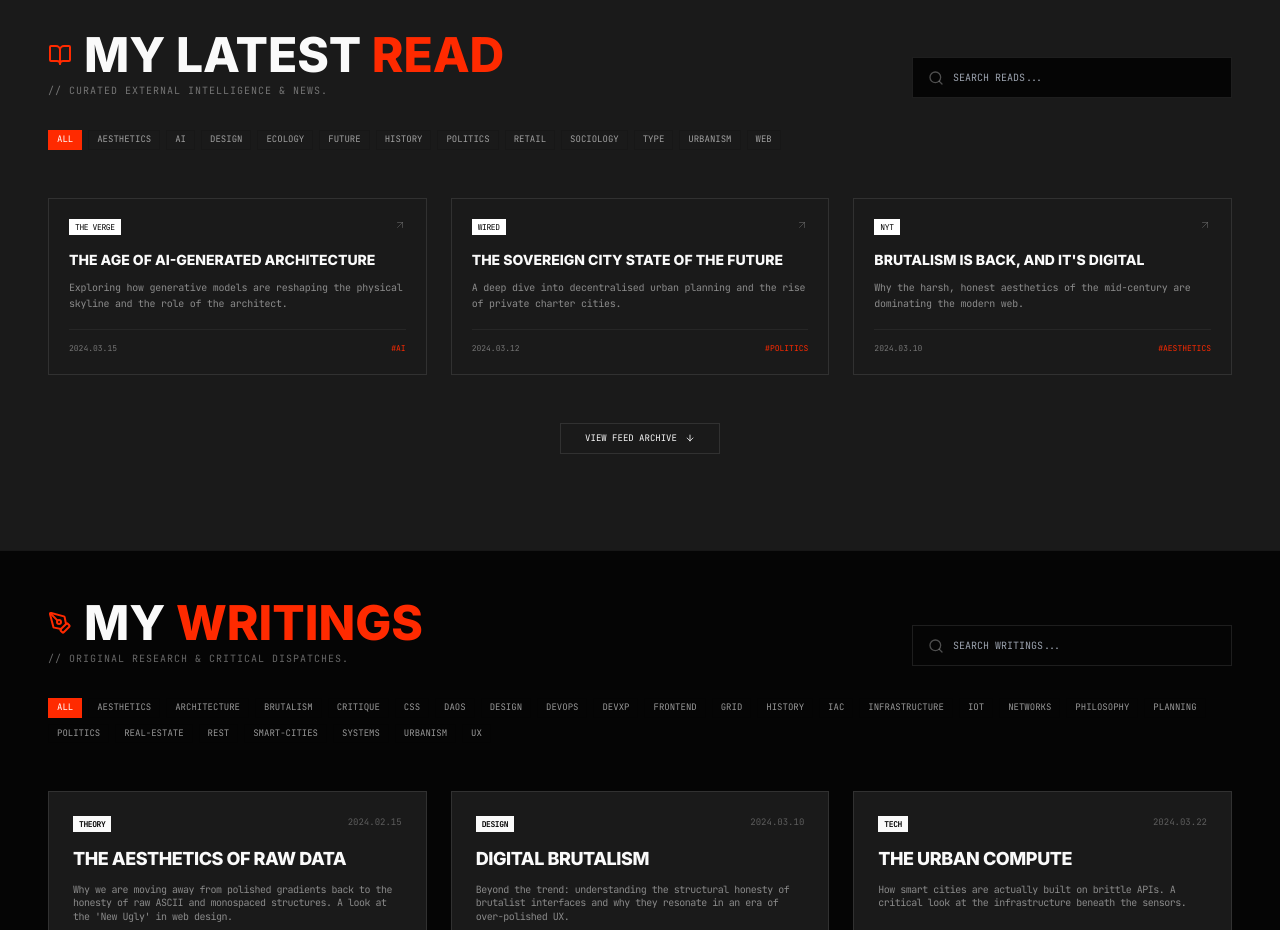
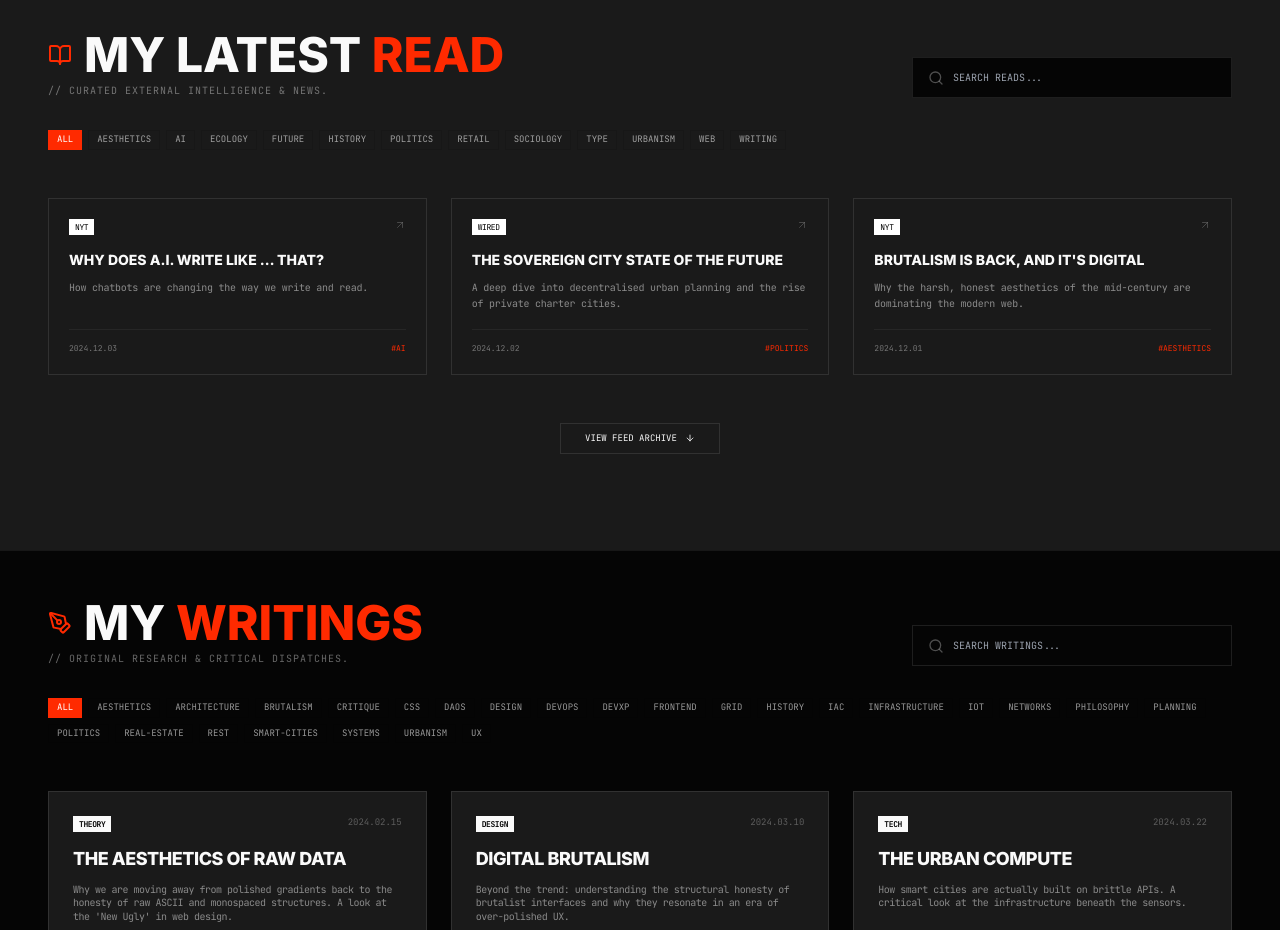
Before and after one commit to apilkc/everythingisurban, a React (Vite) app: page / in a window 1280 px wide. Shown: the part 1080-2010 px from the top of the page. Built offline with nearby package versions, Linux system fonts and the light colour scheme.

Commit message:
Update index.ts

```diff
--- a/data/reads/index.ts
+++ b/data/reads/index.ts
@@ -4,18 +4,18 @@ import { UpdateCardProps } from '../../types';
 export const latestReads: UpdateCardProps[] = [
   {
     id: "read-01",
-    category: "THE VERGE",
-    title: "The Age of AI-Generated Architecture",
-    date: "2024.03.15",
-    description: "Exploring how generative models are reshaping the physical skyline and the role of the architect.",
-    link: "https://www.theverge.com",
-    tags: ["AI", "DESIGN"]
+    category: "NYT",
+    title: "Why Does A.I. Write Like … That?",
+    date: "2024.12.03",
+    description: "How chatbots are changing the way we write and read.",
+    link: "https://www.nytimes.com/2025/12/03/magazine/chatbot-writing-style.html?rsrc=flt&unlocked_article_code=1.7E8.1iMq.qXi0vg8HcHKk&smid=url-share",
+    tags: ["AI", "WRITING"]
   },
   {
     id: "read-02",
     category: "WIRED",
     title: "The Sovereign City State of the Future",
-    date: "2024.03.12",
+    date: "2024.12.02",
     description: "A deep dive into decentralised urban planning and the rise of private charter cities.",
     link: "https://www.wired.com",
     tags: ["POLITICS", "FUTURE"]
@@ -24,7 +24,7 @@ export const latestReads: UpdateCardProps[] = [
     id: "read-03",
     category: "NYT",
     title: "Brutalism is Back, and it's Digital",
-    date: "2024.03.10",
+    date: "2024.12.01",
     description: "Why the harsh, honest aesthetics of the mid-century are dominating the modern web.",
     link: "https://www.nytimes.com",
     tags: ["AESTHETICS", "WEB"]
@@ -33,7 +33,7 @@ export const latestReads: UpdateCardProps[] = [
     id: "read-04",
     category: "DEZEEN",
     title: "Concrete vs. Carbon: The Sustainability War",
-    date: "2024.03.05",
+    date: "2024.11.29",
     description: "Can we ever truly move away from our most problematic and beloved building material?",
     link: "https://www.dezeen.com",
     tags: ["ECOLOGY", "URBANISM"]
@@ -42,7 +42,7 @@ export const latestReads: UpdateCardProps[] = [
     id: "read-05",
     category: "MEDIUM",
     title: "Typography in the Concrete Jungle",
-    date: "2024.02.28",
+    date: "2024.11.28",
     description: "How street signage and brutalist fonts defined the visual language of the 70s.",
     link: "https://medium.com",
     tags: ["TYPE", "HISTORY"]
@@ -51,7 +51,7 @@ export const latestReads: UpdateCardProps[] = [
     id: "read-06",
     category: "SUBSTACK",
     title: "The Death of the Shopping Mall",
-    date: "2024.02.20",
+    date: "2024.11.20",
     description: "What happens to the shells of consumerism when the digital world takes over?",
     link: "https://substack.com",
     tags: ["RETAIL", "SOCIOLOGY"]
```
